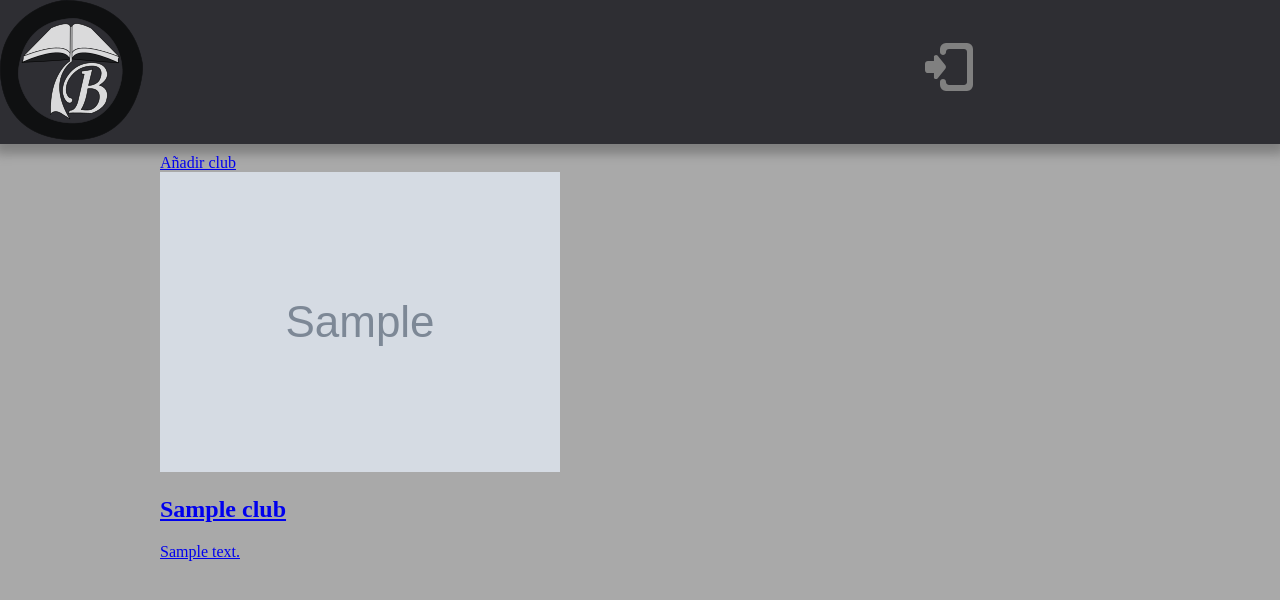
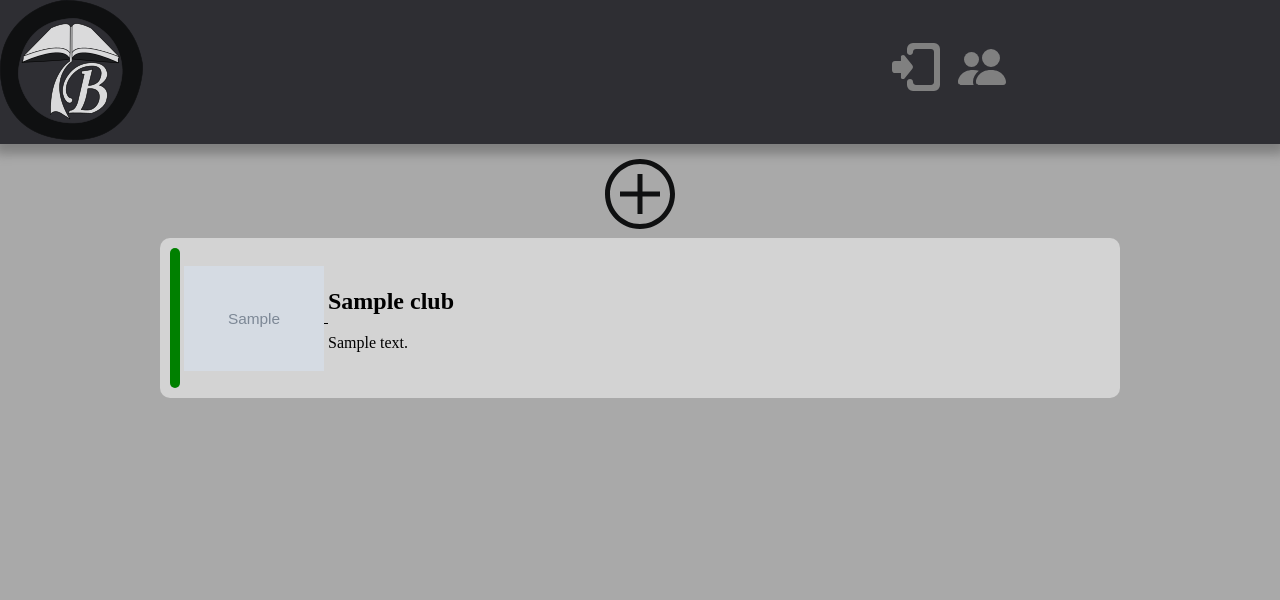
Before and after one commit to Erik-Lopez/colegio, a Django app: page /clubs/ in a window 1280 px wide. Shown: the top 600 px of the page. Run offline with Django 3.2, Linux system fonts and the light colour scheme; tables that the repository leaves empty hold one stand-in row (values such as "Sample post"); grey boxes marked "Sample" are stand-in pictures.

Commit message:
Branch ended up being more about clubs. Anyhow, made better CSS, gave some functionality to clubs and made an interface for it.

```diff
--- a/clubs/views.py
+++ b/clubs/views.py
@@ -1,5 +1,6 @@
 from django.shortcuts import render, redirect
 from django.contrib.auth.decorators import login_required
+from django.http import HttpResponse
 
 from clubs.models import Club
 
@@ -18,11 +19,12 @@ def create_club(request):
     if request.method == 'POST':
         name = request.POST["name"]
         owner = request.user
-        logo = request.POST["logo"]
+        logo = request.FILES["logo"]
         description = request.POST["description"]
 
         club = Club(name=name, owner=owner, logo=logo)
         club.save()
+
         club_id = club.pk
 
         return redirect('clubs', club_id=club_id)
--- a/colegio/urls.py
+++ b/colegio/urls.py
@@ -8,4 +8,4 @@ urlpatterns = [
     path("users/", include("users.urls"), name='users'),
     path("clubs/", include("clubs.urls"), name='clubs'),
     path("admin/", admin.site.urls),
-] + static(settings.STATIC_URL, document_root=settings.STATIC_ROOT)
+] + static(settings.STATIC_URL, document_root=settings.STATIC_ROOT) + static(settings.MEDIA_URL, document_root=settings.MEDIA_ROOT)
--- /dev/null
+++ b/static/css/clubs/clubs.css
@@ -0,0 +1,74 @@
+.main__club {
+	border-radius: 10px;
+	padding: 10px;
+	background: lightgrey;
+}
+
+.club__decoration, .club__content {
+	display: inline-block;
+	vertical-align: middle;
+}
+
+.club__decoration--line {
+	display: inline-block;
+	border-left: 10px solid green;
+	height: 140px;
+	border-radius: 10px;
+	vertical-align: middle;
+}
+.club__decoration--img {
+	vertical-align: middle;
+	display: inline-block;
+	width: 140px;
+}
+.club-info {
+	display: inline-grid;
+	vertical-align: middle;
+	float: right;
+}
+.club-info__delete * {
+	margin: 16px;
+	float: right;
+	vertical-align: center;
+	color: white;
+	background-color: darkred;
+	border-radius: 10px;
+}
+
+
+.club-info__authors {
+	margin: 16px;
+	float: right;
+	display: block;
+}
+.club-info__authors p {
+	margin: 0;
+}
+
+.main__club--link {
+	color: black;
+	transition: 0.25s;
+	display: inline-block;
+}
+.main__club--link:hover {
+	color: blue;
+	opacity: 1;
+}
+.main__club--link:active {
+	color:yellow;
+}
+.add-button {
+	display: block;
+	text-align: center;
+	color: #0f1011;
+}
+.add-button svg {
+	fill: grey;
+	transition: 0.25s;
+}
+.add-button svg:hover path {
+	fill: lightgrey;
+}
+.add-button svg:active path {
+	fill: white;
+}
--- a/templates/clubs/clubs.html
+++ b/templates/clubs/clubs.html
@@ -8,7 +8,15 @@
 
 {% block container %}
 <a href="create/" class="add-button">
-Añadir club
+<svg
+	xmlns="http://www.w3.org/2000/svg"
+	role="img"
+	width="5em"
+	height="5em"
+	viewBox="0 0 32 32"
+>
+	<path d="M16 4c6.6 0 12 5.4 12 12s-5.4 12-12 12S4 22.6 4 16S9.4 4 16 4m0-2C8.3 2 2 8.3 2 16s6.3 14 14 14s14-6.3 14-14S23.7 2 16 2z M24 15h-7V8h-2v7H8v2h7v7h2v-7h7z" fill="currentColor"/>
+</svg>
 </a>
 
 {% for club in clubs %}
@@ -16,7 +24,7 @@ Añadir club
 	<a href="{{ club.pk }}" class="main__club--link">
 		<div class="club__decoration">
 			<div class="club__decoration--line"></div>
-			<img src="{% static club.logo %}"/>
+			<img src="{{ club.logo.url }}" class="club__decoration--img"/>
 		</div>
 		<div class="club__content">
 			<h1>{{ club.name }}</h1>
--- a/templates/clubs/create_club.html
+++ b/templates/clubs/create_club.html
@@ -7,7 +7,7 @@
 {% endblock %}
 
 {% block container %}
-<form method="POST" action="." id="form" class="form">
+<form method="POST" enctype="multipart/form-data" action="." id="form" class="form">
 	{% csrf_token %}
 	<h1>Crear Club</h1>
 	<label for="name">
--- a/templates/navbar.html
+++ b/templates/navbar.html
@@ -36,6 +36,17 @@
 						</svg>
 					</a></li>
 				{% endif %}
+				<li><a href="{% url 'clubs' %}">
+					<svg
+						xmlns="http://www.w3.org/2000/svg"
+						role="img"
+						width="1em"
+						height="1em"
+						viewBox="0 0 16 16"
+					>
+						<g fill="currentColor"><path d="M7 14s-1 0-1-1s1-4 5-4s5 3 5 4s-1 1-1 1H7zm4-6a3 3 0 1 0 0-6a3 3 0 0 0 0 6z"/><path fill-rule="evenodd" d="M5.216 14A2.238 2.238 0 0 1 5 13c0-1.355.68-2.75 1.936-3.72A6.325 6.325 0 0 0 5 9c-4 0-5 3-5 4s1 1 1 1h4.216z"/><path d="M4.5 8a2.5 2.5 0 1 0 0-5a2.5 2.5 0 0 0 0 5z"/></g>
+					</svg>
+				</a></li>
 			</ul>
 		</nav>
 	</div>
```
Also changed, not shown: colegio/settings.py (+8 -8 lines), clubs/migrations/0002_alter_club_logo.py (added), 1 other file.
